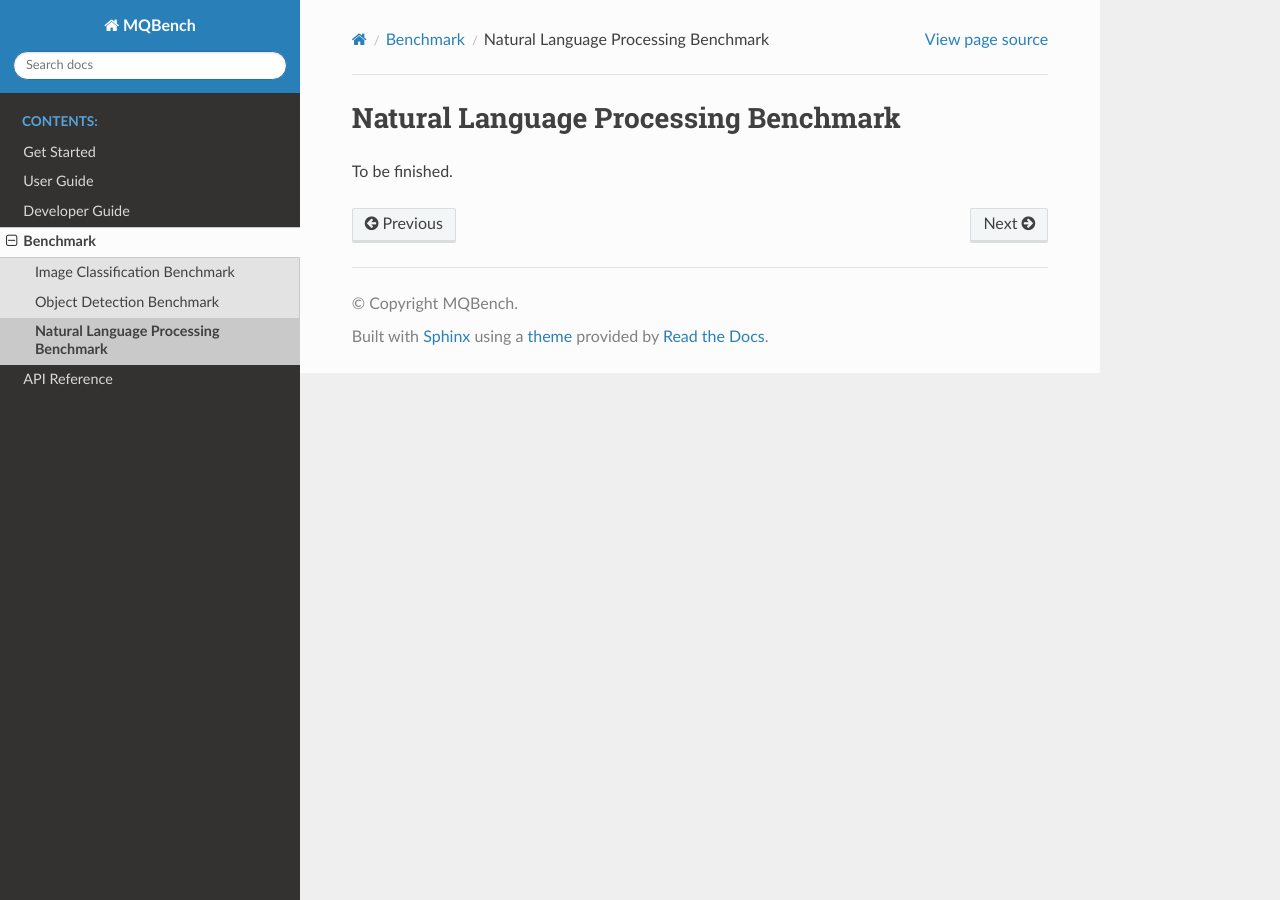
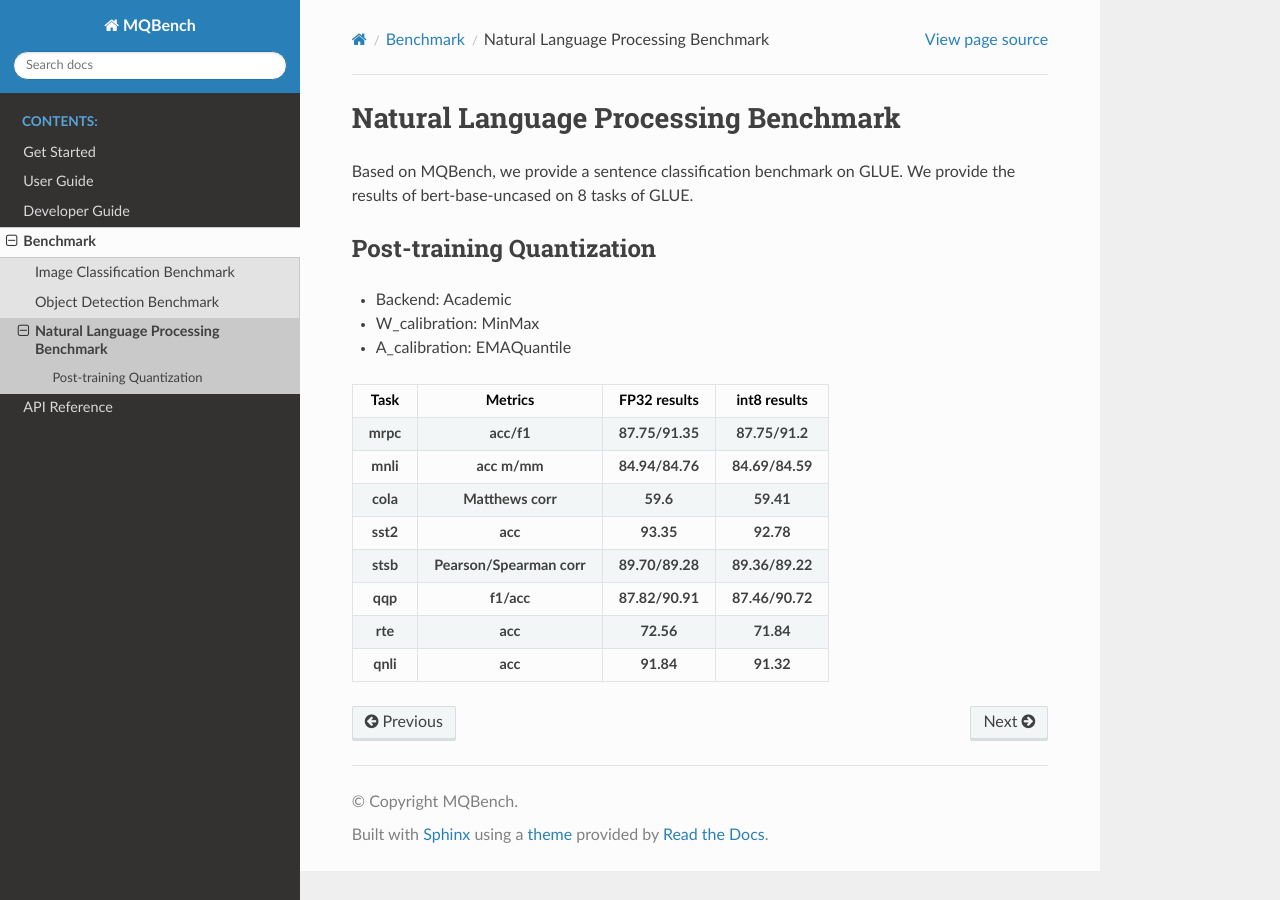
Before and after one commit to ModelTC/MQBench, a Sphinx documentation site: the page built from docs/source/benchmark/NaturalLanguageProcessing/Benchmark.rst, in a window 1280 px wide. Built offline with Sphinx 7.4.7 and the Read the Docs theme 2.0.0, drawn with Linux system fonts in a browser that asks for light colours.

Commit message:
[Feature]: add NLP docs, add uninstall guide

```diff
--- a/docs/source/benchmark/NaturalLanguageProcessing/Benchmark.rst
+++ b/docs/source/benchmark/NaturalLanguageProcessing/Benchmark.rst
@@ -1,4 +1,31 @@
 Natural Language Processing Benchmark
 =====================================
+Based on MQBench, we provide a sentence classification benchmark on GLUE.
+We provide the results of bert-base-uncased on 8 tasks of GLUE.
 
-To be finished.
+Post-training Quantization
+^^^^^^^^^^^^^^^^^^^^^^^^^^^
+
+- Backend: Academic
+- W_calibration: MinMax
+- A_calibration: EMAQuantile
+
++------------------+----------------------------+--------------------------------------+-------------------------------+
+| Task             | Metrics                    | FP32 results                         | int8 results                  |
++==================+============================+======================================+===============================+
+| **mrpc**         | **acc/f1**                 | **87.75/91.35**                      | **87.75/91.2**                |
++------------------+----------------------------+--------------------------------------+-------------------------------+
+| **mnli**         | **acc m/mm**               | **84.94/84.76**                      | **84.69/84.59**               |
++------------------+----------------------------+--------------------------------------+-------------------------------+
+| **cola**         | **Matthews corr**          | **59.6**                             | **59.41**                     |
++------------------+----------------------------+--------------------------------------+-------------------------------+
+| **sst2**         | **acc**                    | **93.35**                            | **92.78**                     |
++------------------+----------------------------+--------------------------------------+-------------------------------+
+| **stsb**         | **Pearson/Spearman corr**  | **89.70/89.28**                      | **89.36/89.22**               |
++------------------+----------------------------+--------------------------------------+-------------------------------+
+| **qqp**          | **f1/acc**                 | **87.82/90.91**                      | **87.46/90.72**               |
++------------------+----------------------------+--------------------------------------+-------------------------------+
+| **rte**          | **acc**                    | **72.56**                            | **71.84**                     |
++------------------+----------------------------+--------------------------------------+-------------------------------+
+| **qnli**         | **acc**                    | **91.84**                            | **91.32**                     |
++------------------+----------------------------+--------------------------------------+-------------------------------+
--- /dev/null
+++ b/docs/source/user_guide/PTQ/nlp.rst
@@ -0,0 +1,4 @@
+PTQ of Bert
+===========
+
+MQBench provides an example of Bert model. See `nlp_example <https://github.com/ModelTC/MQBench/tree/main/application/nlp_example>`_ for more details.
--- a/docs/source/user_guide/howtoptq.rst
+++ b/docs/source/user_guide/howtoptq.rst
@@ -6,3 +6,4 @@ How to conduct PTQ
 
    Naive PTQ <PTQ/naive.rst>
    Advanced PTQ <PTQ/advanced.rst>
+   NLP PTQ<PTQ/nlp.rst>
```
Also changed, not shown: docs/source/get_started/setup.rst (+13 -4 lines).
